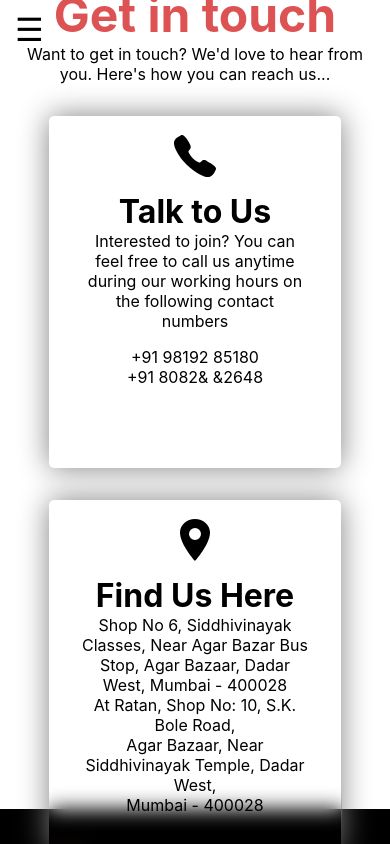
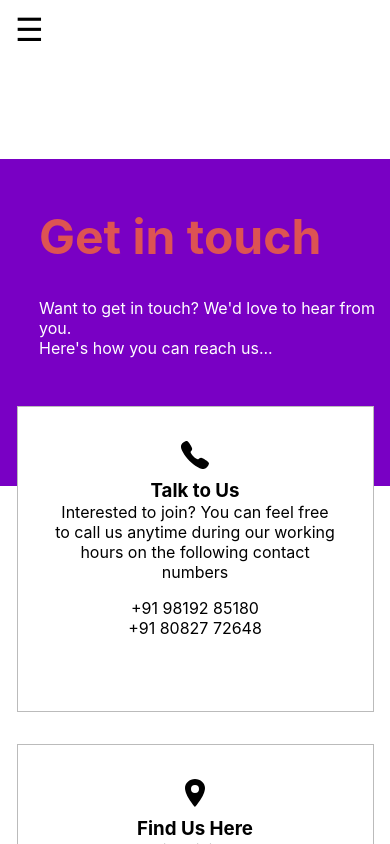
Before and after one commit to Hritik108/siddhivinayak, a React (Create React App) app: page /contact in a window 390 px wide. Shown: the top 844 px of the page. Built offline with nearby package versions, Linux system fonts and the light colour scheme.

Commit message:
New Contact page update

```diff
--- a/src/App.js
+++ b/src/App.js
@@ -17,7 +17,7 @@ function App() {
           <Route exact path="/about" element={<AboutUs />}></Route>
           <Route exact path="/contact" element={<Contact />}></Route>
         </Routes>
-        <FooterPage />
+        {/* <FooterPage /> */}
       </div>
     </Router>
   );
--- a/src/assets/css/contact.css
+++ b/src/assets/css/contact.css
@@ -1,8 +1,19 @@
+.contact-headings {
+  margin-top: 100px;
+  background-color: rgb(121, 0, 196);
+  width: 90%;
+  padding: 1em 0 6em 10vw;
+  display: block;
+}
+
 .contact-headings h1 {
+  font-size: 3em;
+  text-align: left;
   color: #dd5353;
-  font-size: 3.5rem;
 }
 .contact-headings p {
+  text-align: left;
+  color: white;
   margin-top: 0;
   margin-bottom: 2em;
 }
@@ -10,26 +21,28 @@
   display: flex;
   justify-content: center;
   align-items: center;
-  height: 750px;
+  margin-top: -5em;
+  /* height: 750px; */
 }
 .contact-body {
-  width: 100%;
-}
-.contact-body h1 {
-  margin: 0;
+  width: 80vw;
 }
 .cards {
   display: flex;
-  justify-content: space-evenly;
-  padding: 0 2em 2em;
+  justify-content: space-between;
 }
 .card {
-  backdrop-filter: blur(10px);
-  box-shadow: 0 0 30px gray;
-  border-radius: 5px;
-  padding: 1em;
-  width: 40%;
-  height: 20em;
+  /* backdrop-filter: blur(10px); */
+  background-color: white;
+  /* box-shadow: 0 0 30px gray; */
+  border: 0.1px solid rgb(187, 187, 187);
+  padding: 3em;
+  width: 50%;
+  height: 17em;
+}
+
+.card:nth-child(odd) {
+  margin-right: 2em;
 }
 
 .card-text,
@@ -38,52 +51,69 @@
 }
 
 .card-text {
-  padding: 0.5em 0;
+  padding: 1em 0;
 }
 .card-icon {
-  font-size: 3.5em;
+  font-size: 2.5em;
 }
 .card ul {
   padding: 0;
 }
 
 /* Media queries */
-@media screen and (max-width: 700px) {
+@media screen and (max-width: 952px) {
+  .card {
+    height: 18em;
+  }
+}
+@media screen and (max-width: 853px) {
+  .card {
+    height: 19em;
+  }
+}
+@media screen and (max-width: 791px) {
+  .contact-body {
+    padding: 0 20px;
+    width: 100%;
+  }
   .cards {
     display: grid;
     place-items: center;
   }
   .card-icon {
-    font-size: 3em;
+    font-size: 2em;
   }
   .card {
-    width: 80%;
+    height: 15em;
+    padding: 2em 20px;
+    width: 90%;
+  }
+  .card:nth-child(odd) {
+    margin-right: 0;
   }
   .card:nth-child(even) {
     margin-top: 2em;
   }
-}
-@media screen and (max-width: 610px) {
-  .contact-headings p {
-    padding: 0 1em;
+  .card-text {
+    padding: 1em 3em;
   }
 }
 @media screen and (max-width: 536px) {
-  .contact-headings h1 {
-    font-size: 3rem;
-  }
   .card p {
     padding: 0 1em;
   }
 }
 @media screen and (max-width: 388px) {
-  .card:nth-child(even) {
+  .card {
+    height: 12em;
+  }
+  /* .card:nth-child(even) {
     height: 20.5em;
-  }
+  } */
   .card-text br {
-    display: none;
+    display: block;
   }
   .card-icon {
-    font-size: 2em;
+    font-size: 1em;
   }
 }
--- a/src/components/contact/contact.js
+++ b/src/components/contact/contact.js
@@ -7,22 +7,23 @@ class Contact extends Component {
   render() {
     return (
       <div>
+        <div className="contact-headings">
+          <h1>Get in touch</h1>
+          <p>
+            Want to get in touch? We'd love to hear from you.
+            <br /> Here's how you can reach us...
+          </p>
+        </div>
         <div className="contact">
+          {/* <div className=""></div> */}
+
           <div className="contact-body">
-            <div className="contact-headings">
-              <h1>Get in touch</h1>
-              <p>
-                Want to get in touch? We'd love to hear from you. Here's how you
-                can reach us...
-              </p>
-            </div>
-
             <div className="cards">
               <div className="card">
                 <div className="card-icon">
                   <IoCall />
                 </div>
-                <h1 className="card-title">Talk to Us</h1>
+                <h3 className="card-title">Talk to Us</h3>
                 <p className="card-text">
                   Interested to join? You can feel free to call us anytime
                   during our working hours on the following contact numbers
@@ -32,7 +33,7 @@ class Contact extends Component {
                     <a href="tel:9819285180">+91 98192 85180</a>
                   </li>
                   <li>
-                    <a href="tel:8082&amp;&amp;2648">+91 8082&amp; &amp;2648</a>
+                    <a href="tel:8082772648">+91 80827 72648</a>
                   </li>
                 </ul>
               </div>
@@ -40,16 +41,15 @@ class Contact extends Component {
                 <div className="card-icon">
                   <IoLocationSharp />
                 </div>
-                <h1 className="card-title">Find Us Here</h1>
+                <h3 className="card-title">Find Us Here</h3>
                 <p className="card-text">
                   Shop No 6, Siddhivinayak Classes, Near Agar Bazar Bus Stop,
                   Agar Bazaar, Dadar West, Mumbai - 400028
                 </p>
+                <br />
                 <p className="card-text">
-                  At Ratan, Shop No: 10, S.K. Bole Road,
-                  <br /> Agar Bazaar, Near Siddhivinayak Temple, Dadar West,
-                  <br />
-                  Mumbai - 400028
+                  At Ratan, Shop No: 10, S.K. Bole Road, Agar Bazaar, Near
+                  Siddhivinayak Temple, Dadar West, Mumbai - 400028
                 </p>
               </div>
             </div>
```
